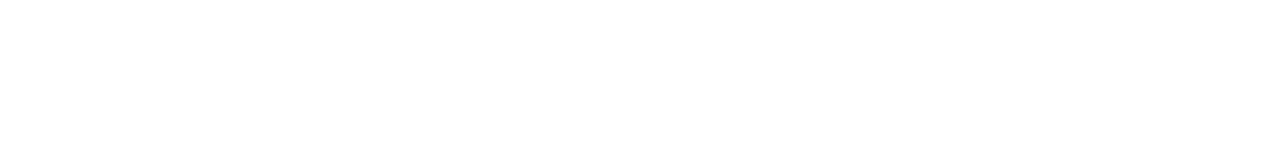
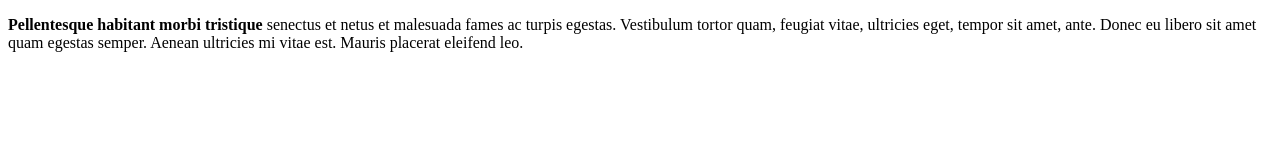
Before and after one commit to rsc8/Iat339lab, a plain HTML site: page index.html in a window 1280 px wide. Drawn offline with Linux system fonts and the light colour scheme.

Commit message:
paragraph added

```diff
--- a/index.html
+++ b/index.html
@@ -7,4 +7,13 @@
 	new stuff
 		</title>
 
+		<body>
+    <p>
+      <strong>Pellentesque habitant morbi tristique</strong> senectus et netus et malesuada fames ac turpis egestas. Vestibulum tortor quam, feugiat vitae, ultricies eget, tempor sit amet, ante. Donec eu libero sit amet quam egestas semper. Aenean ultricies mi vitae est. Mauris placerat eleifend leo.
+    </p>
+
+
+
+		</body>
+
 	</head>
```
